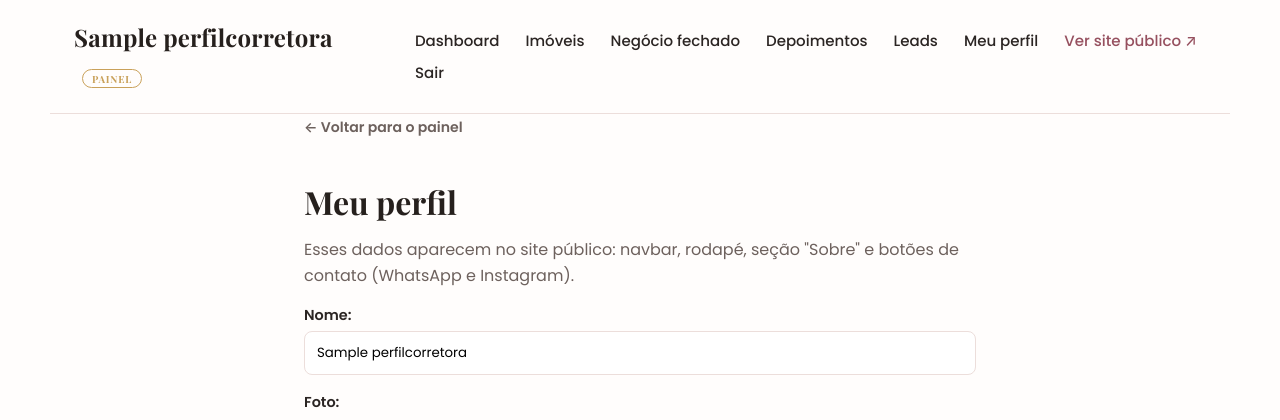
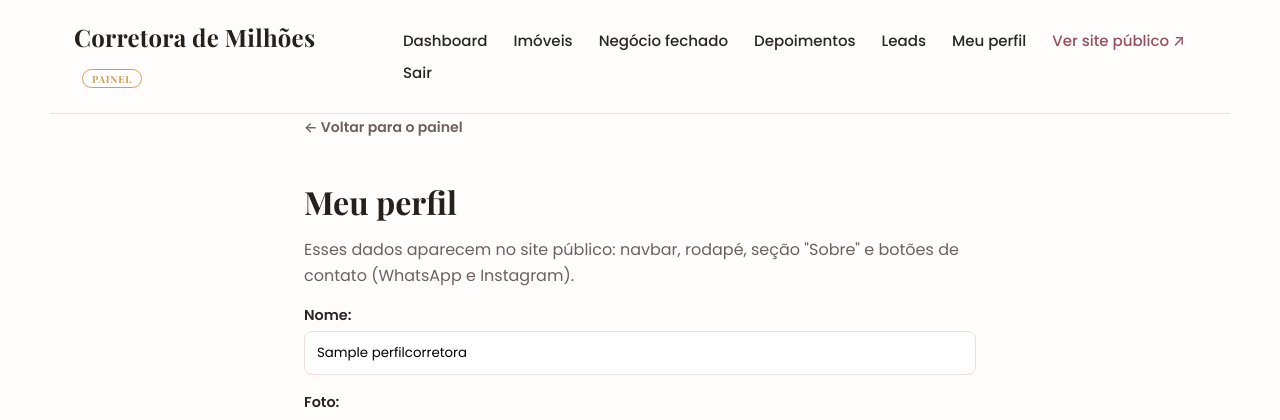
Before and after one commit to HevertonMonteiro/corretora-de-milhoes, a Django app: page /painel/perfil/ in a window 1280 px wide. Shown: the top 420 px of the page. Run offline with Django 5.2, Linux system fonts and the light colour scheme; a user stored in the database is signed in; tables that the repository leaves empty hold one stand-in row (values such as "Sample post").

Commit message:
Fixa "Corretora de Milhões" como marca no topo e ajusta selo do hero
- Navbar (público e painel), <title> e og:title agora mostram sempre
  "Corretora de Milhões" (a marca), independente do nome pessoal
  cadastrado no perfil — que continua aparecendo no rodapé e na seção
  "Sobre".
- Selo do hero passa a mostrar nome + CRECI juntos (ex: "Rena Santiago
  · CRECI-PE 45213") em vez de só o código do CRECI sozinho.
- Remove latitude/longitude do formulário "Meu perfil" — não tem
  nenhum mapa do escritório no site que use esses campos.

Co-Authored-By: Claude Sonnet 5 <noreply@anthropic.com>

```diff
--- a/painel/forms.py
+++ b/painel/forms.py
@@ -49,7 +49,9 @@ class PerfilForm(forms.ModelForm):
     class Meta:
         model = PerfilCorretora
         # facebook_url fica de fora — a corretora não usa Facebook no site.
-        exclude = ["facebook_url", "atualizado_em"]
+        # latitude/longitude também ficam de fora — não tem nenhum mapa do
+        # escritório no site (só o mapa de cada imóvel, que é outro campo).
+        exclude = ["facebook_url", "latitude", "longitude", "atualizado_em"]
         widgets = {
             "bio": forms.Textarea(attrs={"rows": 5}),
         }
--- a/templates/base.html
+++ b/templates/base.html
@@ -5,9 +5,9 @@
   <meta charset="UTF-8">
   <meta name="viewport" content="width=device-width, initial-scale=1.0">
   <meta name="description" content="{% block meta_description %}{{ perfil.bio|default:"Corretora de imóveis independente, com vitrine de imóveis, atendimento próximo e negociação segura do primeiro contato até a entrega das chaves." }}{% endblock %}">
-  <title>{% block title %}{{ perfil.nome|default:"Corretora de Milhões" }}{% endblock %}</title>
+  <title>{% block title %}Corretora de Milhões{% endblock %}</title>
   <meta property="og:type" content="website">
-  <meta property="og:title" content="{% block og_title %}{{ perfil.nome|default:"Corretora de Milhões" }}{% endblock %}">
+  <meta property="og:title" content="{% block og_title %}Corretora de Milhões{% endblock %}">
   <meta property="og:description" content="{% block og_description %}{{ perfil.bio|default:"Vitrine de imóveis com atendimento próximo, do primeiro contato até a entrega das chaves." }}{% endblock %}">
   {% if perfil.foto %}<meta property="og:image" content="{{ perfil.foto.url }}">{% endif %}
   <link rel="preconnect" href="https://fonts.googleapis.com">
@@ -19,7 +19,7 @@
 
   {% if request.resolver_match.app_name == 'painel' %}
   <header class="navbar navbar-painel container">
-    <a href="{% if user.is_authenticated %}{% url 'painel:dashboard' %}{% else %}{% url 'home' %}{% endif %}" class="logo">{{ perfil.nome|default:"Corretora de Milhões" }} <span class="navbar-tag">painel</span></a>
+    <a href="{% if user.is_authenticated %}{% url 'painel:dashboard' %}{% else %}{% url 'home' %}{% endif %}" class="logo">Corretora de Milhões <span class="navbar-tag">painel</span></a>
     {% if user.is_authenticated %}
     <button class="nav-toggle" type="button" aria-label="Abrir menu" aria-expanded="false"><span></span></button>
     <nav>
@@ -39,7 +39,7 @@
   </header>
   {% else %}
   <header class="navbar container">
-    <a href="{% url 'home' %}" class="logo">{{ perfil.nome|default:"Corretora de Milhões" }}</a>
+    <a href="{% url 'home' %}" class="logo">Corretora de Milhões</a>
     <button class="nav-toggle" type="button" aria-label="Abrir menu" aria-expanded="false"><span></span></button>
     <nav>
       <a href="{% url 'imoveis:vitrine' %}">Imóveis</a>
```
Also changed, not shown: templates/core/home.html (+6 -1 lines).
